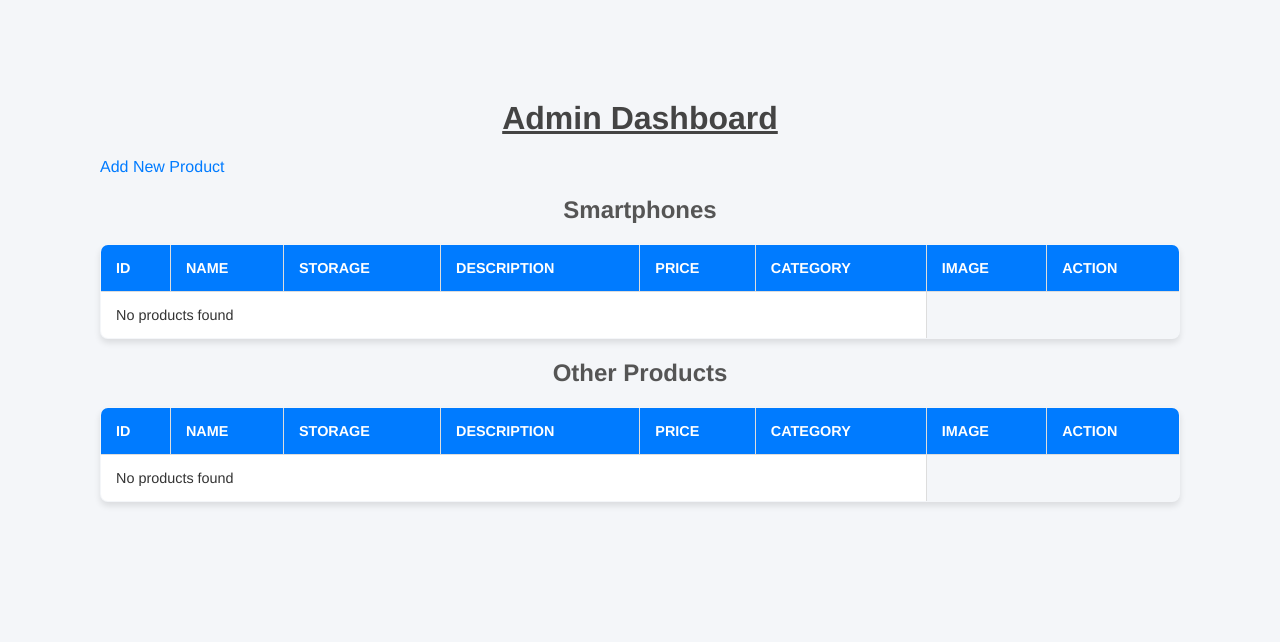
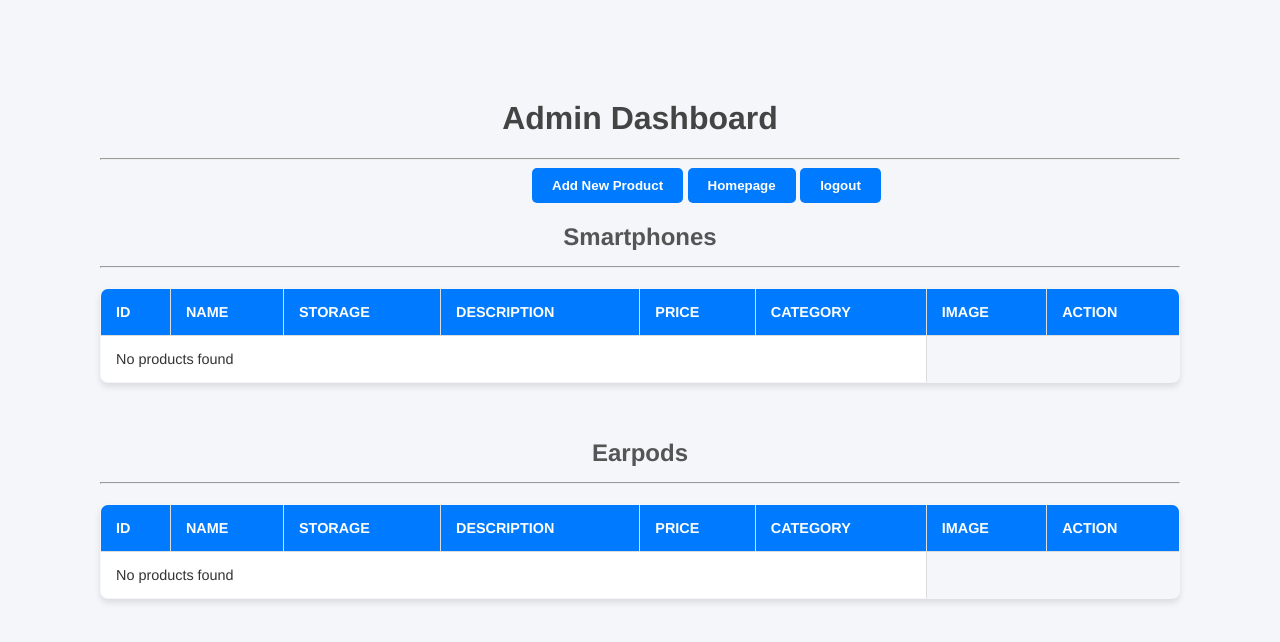
Before and after one commit to dipeshmahatto/PhoneFrost, a PHP site: page /admin/ad_dashboard.php in a window 1280 px wide. Shown: the top 642 px of the page. Run offline with PHP 8.4, Linux system fonts and the light colour scheme; data that the repository does not hold is empty.

Commit message:
modified responisve

```diff
--- a/admin/ad_dashboard.php
+++ b/admin/ad_dashboard.php
@@ -1,4 +1,9 @@
-<?php include 'query/database.php'; ?>
+<?php include 'query/database.php';
+
+if($_SESSION['Adminloggedin'] = false)
+    header('location:index.php')
+
+?>
 <!DOCTYPE html>
 <html lang="en">
 
@@ -11,12 +16,24 @@
 </head>
 
 <body>
-    <h1><u>Admin Dashboard</u></h1>
-    <div>
-        <a href="add_product.php">Add New Product</a>
+
+
+    <h1> <b>Admin Dashboard </b></h1>
+    <hr>
+    <div id="adminnav">
+        <a href="add_product.php">
+            <button type="button">Add New Product</button>
+        </a>
+        <a id="leftbutton" href="../index.php">
+            <button type="button">Homepage</button>
+        </a>
+        <a href="../logout.php">
+            <button type="button">logout</button>
+        </a>
     </div>
 
     <h2>Smartphones</h2>
+    <hr>
     <div>
         <!-- <a href="../class/smartphone.php">Smartphone</a> -->
         <!-- <a href="headphones.php">Headphones</a> -->
@@ -53,8 +70,9 @@
             echo "<tr><td colspan='6'>No products found</td></tr>";
         }
         ?>
-    </table>
-    <h2>Other Products</h2>
+    </table><br><br>
+    <h2>Earpods</h2>
+    <hr>
     <table border="1">
         <tr>
             <th>ID</th>
--- a/admin/ad_login.php
+++ b/admin/ad_login.php
@@ -4,7 +4,9 @@
   <meta charset="utf-8" />
   <meta name="viewport" content="width=device-width,initial-scale=1.0" />
   <title>Admin Login</title>
-  <link rel="stylesheet" href="../css/login.css"/>
+  <link rel="stylesheet" href="../css/register.css">
+
+  <!-- <link rel="stylesheet" href="../css/login.css"/> -->
   <script src="../../js/admin_login_validate.js"></script>
   <script src="../../js/error.js"></script>
 </head>
--- a/admin/edit_product.php
+++ b/admin/edit_product.php
@@ -83,7 +83,7 @@ if ($_SERVER['REQUEST_METHOD'] == 'POST') {
         <textarea name="description" required><?php echo $product['description']; ?></textarea><br>
 
         <label>Price:</label>
-        <input type="number" name="price" value="<?php echo $product['price']; ?>"  required><br>
+        <input type="text" name="price" value="<?php echo $product['price']; ?>"  required><br>
         <label>Storage:</label>
         <input type="text" name="storage" value="<?php echo $product['storage']; ?>"  required><br>
 
--- a/css/style.css
+++ b/css/style.css
@@ -52,7 +52,7 @@ button {
 
 a.button:hover,
 button:hover {
-    background-color: #0056b3;
+    background-color: #023368;
 }
 
 /* Table Styles */
@@ -145,7 +145,13 @@ button[type="submit"] {
 button[type="submit"]:hover {
     background-color: #218838;
 }
-
+#adminnav{
+    display: block;
+    margin-left: 40%;
+}
+#leftbutton{
+    margin-right: 0px;
+}
 /* Links */
 a {
     color: #007bff;
--- a/header.php
+++ b/header.php
@@ -45,8 +45,10 @@ if (!isset($_SESSION['user_id'])) {
 
                     <?php else: ?>
                         <a href="user/user_login.php">Login</a>
+                        <a href="admin/ad_login.php">Admin</a>
                     <?php endif; ?>
                 </div>
+
             </div>
         </section>
     </header>
--- a/user/user_registration.php
+++ b/user/user_registration.php
@@ -2,7 +2,7 @@
 <html>
 <head>
     <title>User Registration</title>
-    <link rel="stylesheet" href="register.css">
+    <link rel="stylesheet" href="../css/register.css">
 </head>
 <body>
     <div class="container">
```
Also changed, not shown: js/loginfunction.js (added, +22 -0 lines), user/user_login.php (+3 -25 lines), css/register.css (renamed from user/register.css).
